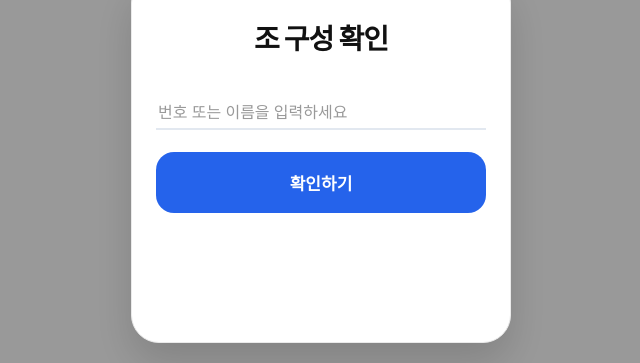
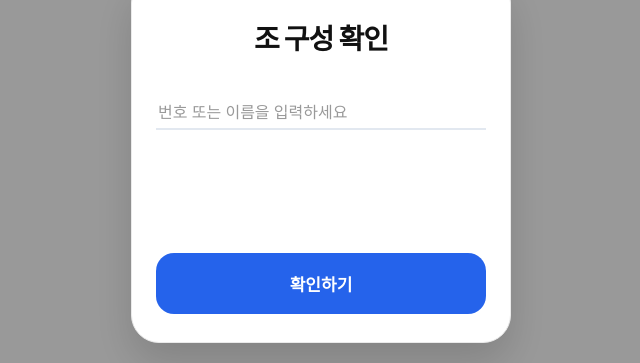
Before and after one commit to jaewondev27/gisul, a plain HTML site: page index.html in a window 1280 px wide. Both pictures are taken after a click on the button "조 구성 확인하기". Shown: the part 437-800 px from the top of the page, without its empty margins (319-959 px from the left). Drawn offline with Linux system fonts and the light colour scheme.

Commit message:
Update index.html

```diff
--- a/index.html
+++ b/index.html
@@ -307,6 +307,11 @@
     /* 조 구성 확인 모달은 좀 더 여유있게 높이 확보 */
     #groupModalOverlay .modal-content {
       min-height: 46vh;
+    }
+
+    /* 결과가 비어있어도 확인하기 버튼이 항상 모달 맨 아래에 고정되도록 */
+    #groupSearchBtn {
+      margin-top: auto;
     }
 
     /* 조 구성 확인 입력창 (플로팅 라벨) */
```
